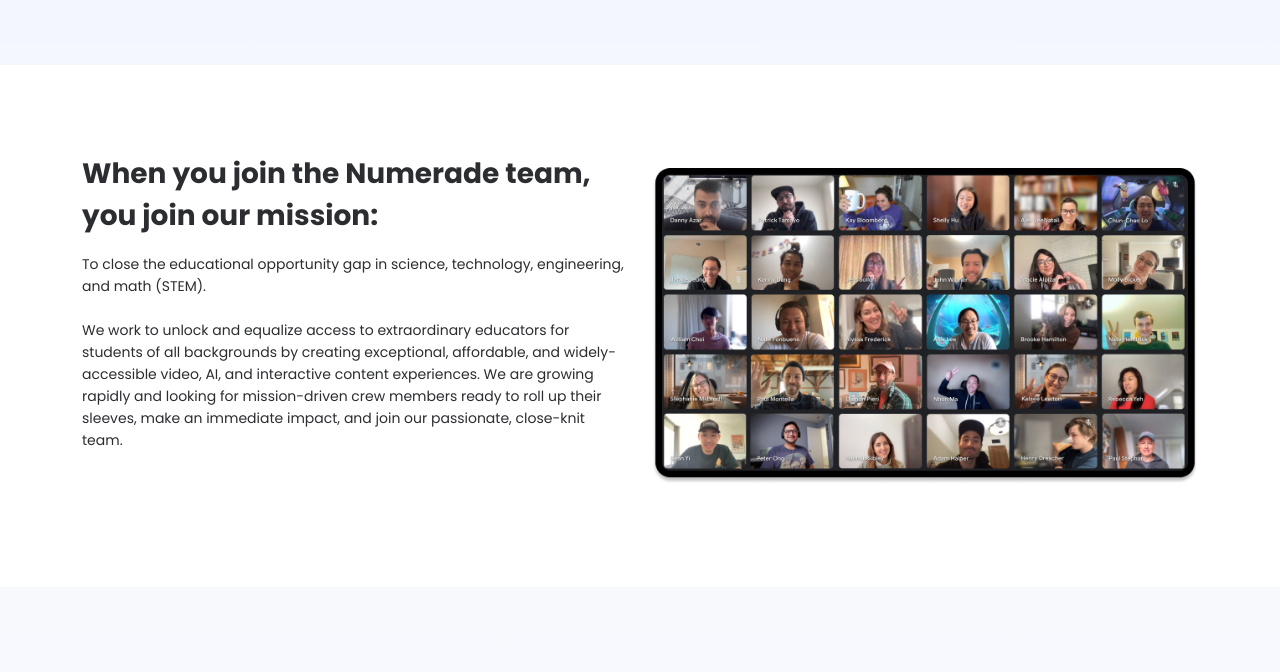
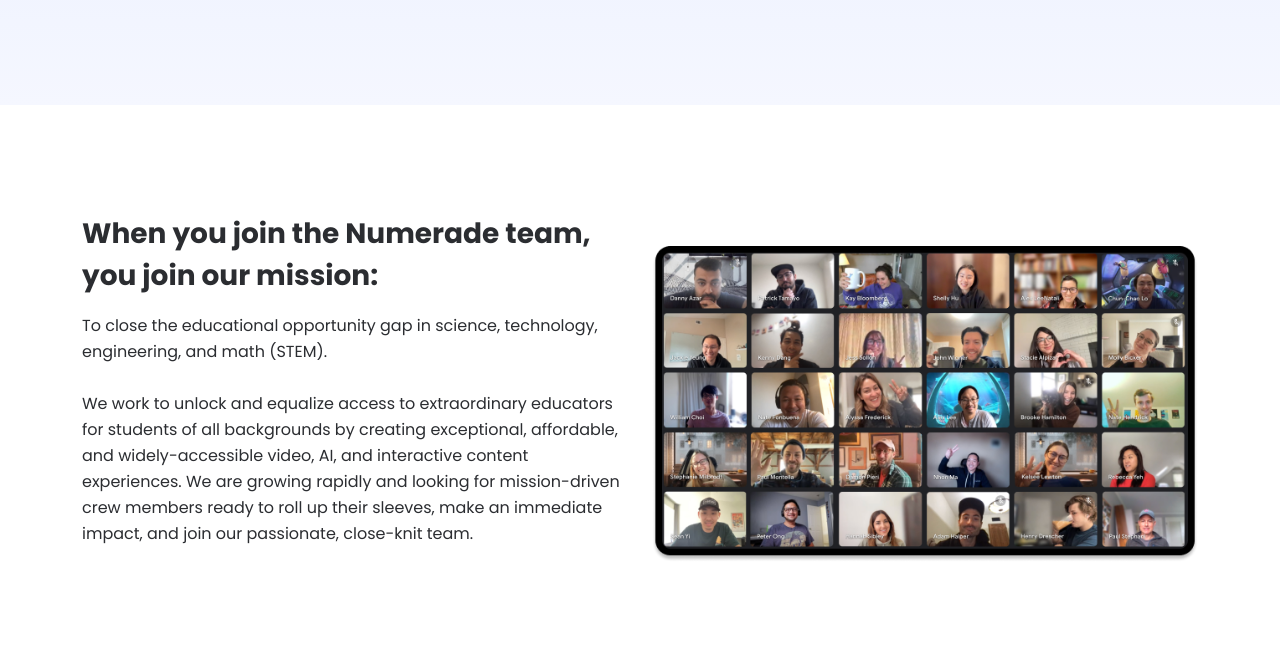
Before and after one commit to shalunts/numerade-careers, a plain HTML site: page index.html in a window 1280 px wide. Shown: the part 582-1254 px from the top of the page. Drawn offline with nearby package versions, Linux system fonts and the light colour scheme; a script that the page names is missing.

Commit message:
updated team section

```diff
--- a/index.css
+++ b/index.css
@@ -3,8 +3,8 @@ body {
 }
 
 section {
-    padding-top: 40px;
-    padding-bottom: 40px;
+    padding-top: 60px;
+    padding-bottom: 60px;
 }
 
 /* Navbar  */
@@ -68,8 +68,8 @@ section {
 
 .numerade-team-subtitle{
     font-weight:normal;
-    font-size: 14px;
-    line-height: 22px;
+    font-size: 16px;
+    line-height: 26px;
     color: #2B2D31;
 }
 
@@ -333,7 +333,6 @@ section {
 /* Custom, iPhone Retina */
 @media only screen and (min-width : 320px) {
     .numerade-team-image{
-        width: 100vw;
     }
 }
 
@@ -345,7 +344,6 @@ section {
 /* Small Devices, Tablets */
 @media only screen and (min-width : 768px) {
     .numerade-team-image{
-        width: 100%;
     }
 
     .remote-first{
--- a/index.html
+++ b/index.html
@@ -68,7 +68,7 @@
         <div class="container">
             <div class="row align-items-center py-3 py-lg-5">
 
-                <div class="col-lg-6">
+                <div class="col-12 col-lg-6">
                     <div class="numerade-team-content mb-5">
                         <h1 class="display-5 fw-bolder mb-3 numerade-team-title">When you join the Numerade team, you join our mission:</h1>
                         <p class="text-lg numerade-team-subtitle">To close the educational opportunity gap in science, technology, engineering, and math (STEM). </br></br>
@@ -77,7 +77,7 @@
                     </div>
                 </div>
 
-                <div class="col-10 col-sm-8 col-lg-6">
+                <div class="col-12 col-lg-6">
                     <div class="numerade-team-image">
                         <img src="./images/numerade_team_lg.png" class="img-fluid" alt="team img" loading="lazy"/>
                     </div>
```
